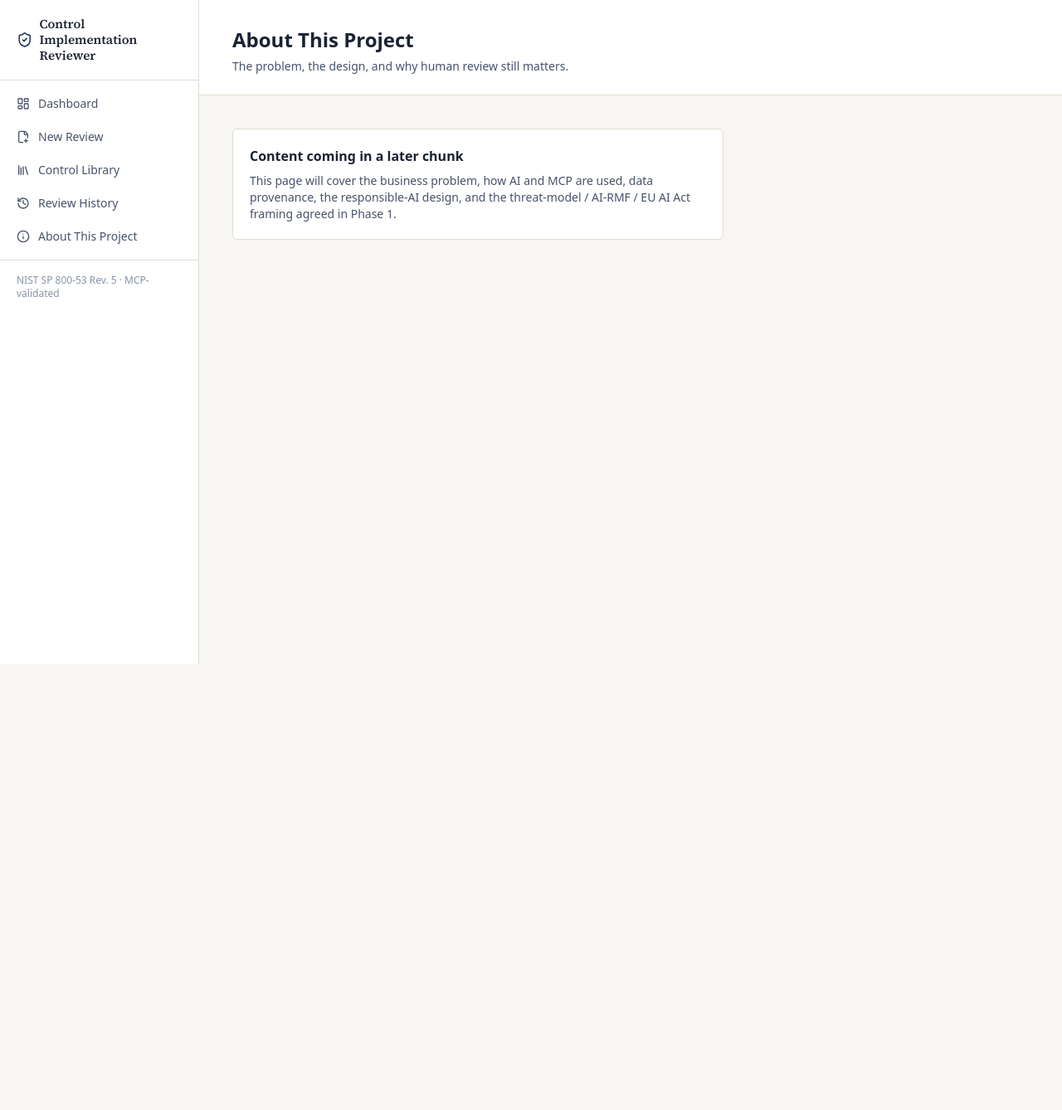
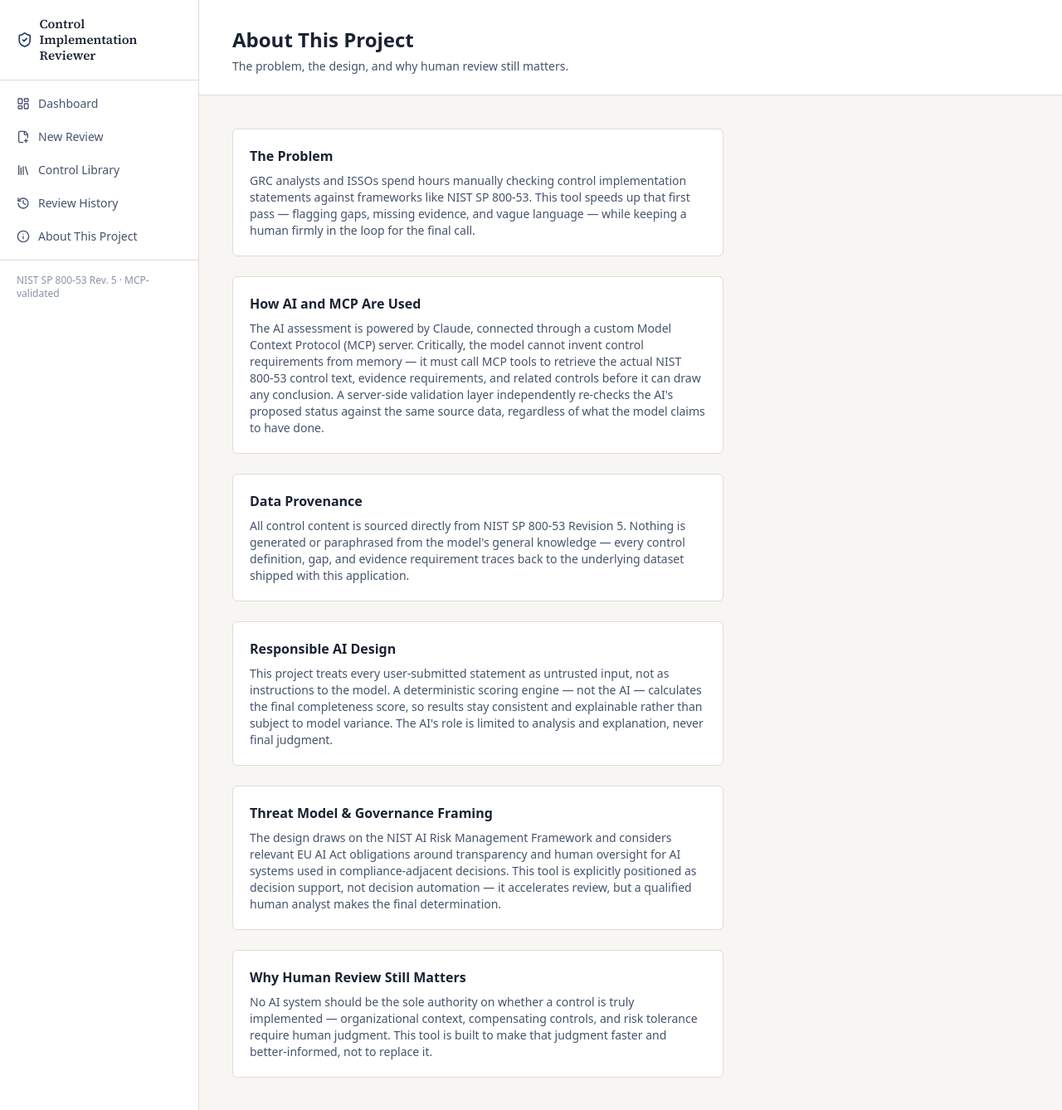
Before and after one commit to Sammiedonnie/ai-control-implementation-reviewer, a Next.js app: page /about in a window 1280 px wide. Shown: the whole page at 83% size. Before the commit the page ends 800 px from the top, so only its background shows below. Built offline with nearby package versions, Linux system fonts and the light colour scheme.

Commit message:
Add About page content (Chunk 8) and allow unsafe-eval in dev-mode CSP only

```diff
--- a/app/about/page.tsx
+++ b/app/about/page.tsx
@@ -8,15 +8,87 @@ export default function AboutPage() {
         title="About This Project"
         description="The problem, the design, and why human review still matters."
       />
-      <div className="p-6 md:p-10 space-y-4 max-w-2xl">
+      <div className="p-6 md:p-10 space-y-6 max-w-2xl">
         <Card>
           <h2 className="font-display font-semibold text-ink mb-2">
-            Content coming in a later chunk
+            The Problem
           </h2>
           <p className="text-sm text-ink-soft">
-            This page will cover the business problem, how AI and MCP are
-            used, data provenance, the responsible-AI design, and the
-            threat-model / AI-RMF / EU AI Act framing agreed in Phase 1.
+            GRC analysts and ISSOs spend hours manually checking control
+            implementation statements against frameworks like NIST SP
+            800-53. This tool speeds up that first pass — flagging gaps,
+            missing evidence, and vague language — while keeping a human
+            firmly in the loop for the final call.
+          </p>
+        </Card>
+
+        <Card>
+          <h2 className="font-display font-semibold text-ink mb-2">
+            How AI and MCP Are Used
+          </h2>
+          <p className="text-sm text-ink-soft">
+            The AI assessment is powered by Claude, connected through a
+            custom Model Context Protocol (MCP) server. Critically, the
+            model cannot invent control requirements from memory — it must
+            call MCP tools to retrieve the actual NIST 800-53 control text,
+            evidence requirements, and related controls before it can draw
+            any conclusion. A server-side validation layer independently
+            re-checks the AI's proposed status against the same source
+            data, regardless of what the model claims to have done.
+          </p>
+        </Card>
+
+        <Card>
+          <h2 className="font-display font-semibold text-ink mb-2">
+            Data Provenance
+          </h2>
+          <p className="text-sm text-ink-soft">
+            All control content is sourced directly from NIST SP 800-53
+            Revision 5. Nothing is generated or paraphrased from the
+            model's general knowledge — every control definition, gap, and
+            evidence requirement traces back to the underlying dataset
+            shipped with this application.
+          </p>
+        </Card>
+
+        <Card>
+          <h2 className="font-display font-semibold text-ink mb-2">
+            Responsible AI Design
+          </h2>
+          <p className="text-sm text-ink-soft">
+            This project treats every user-submitted statement as untrusted
+            input, not as instructions to the model. A deterministic
+            scoring engine — not the AI — calculates the final completeness
+            score, so results stay consistent and explainable rather than
+            subject to model variance. The AI's role is limited to analysis
+            and explanation, never final judgment.
+          </p>
+        </Card>
+
+        <Card>
+          <h2 className="font-display font-semibold text-ink mb-2">
+            Threat Model &amp; Governance Framing
+          </h2>
+          <p className="text-sm text-ink-soft">
+            The design draws on the NIST AI Risk Management Framework and
+            considers relevant EU AI Act obligations around transparency
+            and human oversight for AI systems used in compliance-adjacent
+            decisions. This tool is explicitly positioned as decision
+            support, not decision automation — it accelerates review, but
+            a qualified human analyst makes the final determination.
+          </p>
+        </Card>
+
+        <Card>
+          <h2 className="font-display font-semibold text-ink mb-2">
+            Why Human Review Still Matters
+          </h2>
+          <p className="text-sm text-ink-soft">
+            No AI system should be the sole authority on whether a control
+            is truly implemented — organizational context, compensating
+            controls, and risk tolerance require human judgment. This tool
+            is built to make that judgment faster and better-informed, not
+            to replace it.
           </p>
         </Card>
       </div>
--- a/middleware.ts
+++ b/middleware.ts
@@ -20,7 +20,9 @@ export function middleware(request: NextRequest) {
   const nonce = Buffer.from(crypto.randomUUID()).toString("base64");
   const cspHeader = [
     "default-src 'self'",
-    `script-src 'self' 'nonce-${nonce}' 'strict-dynamic'`,
+    `script-src 'self' 'nonce-${nonce}' 'strict-dynamic'${
+      process.env.NODE_ENV === "development" ? " 'unsafe-eval'" : ""
+    }`,
     "style-src 'self' 'unsafe-inline'",
     "img-src 'self' data:",
     "font-src 'self' data:",
```
